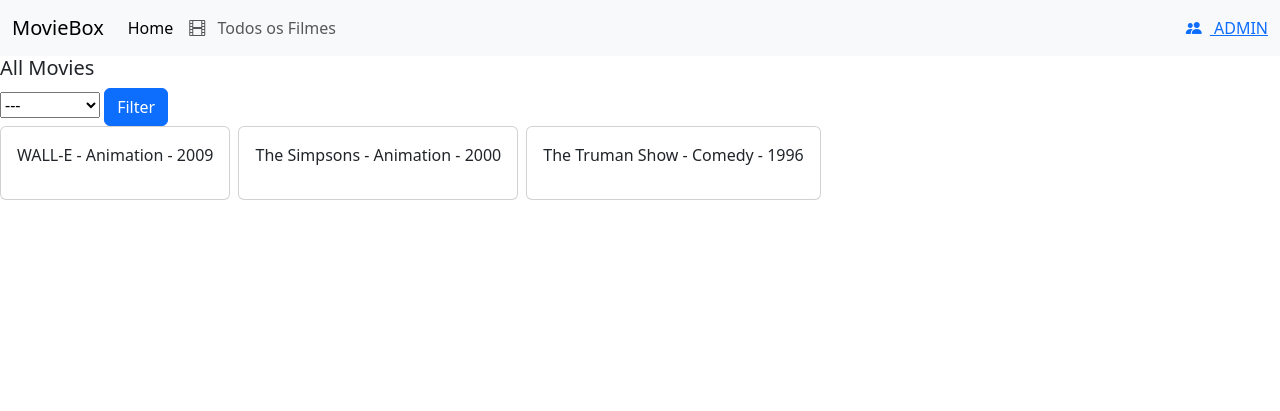
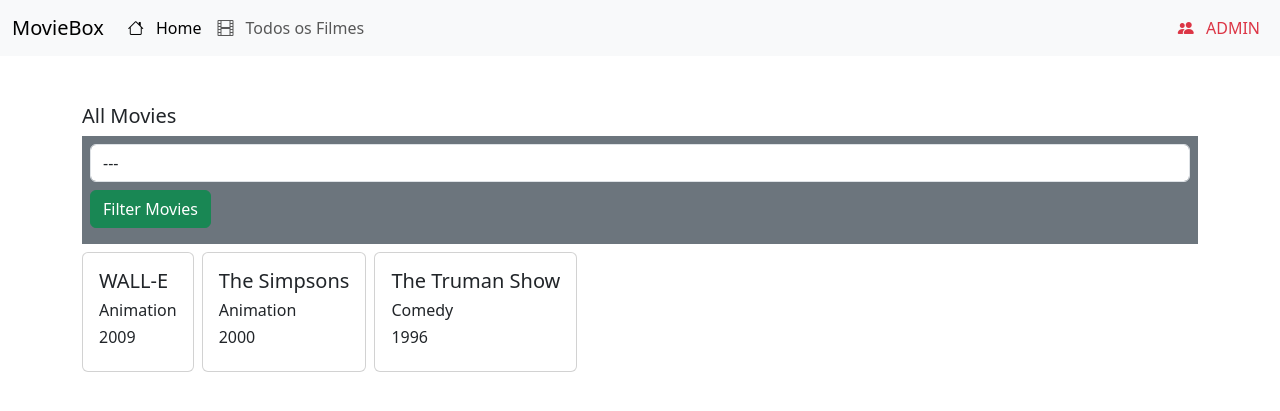
Before and after one commit to jlucasp25/letterboxd, a Django app: page /movies/ in a window 1280 px wide. Shown: the top 411 px of the page. Run offline with Django 4.2, Linux system fonts and the light colour scheme; data comes from the database, SQL or seed files in the repository.

Commit message:
Update template styling

```diff
--- a/movies/templates/index.html
+++ b/movies/templates/index.html
@@ -13,7 +13,7 @@
 <body>
 {% include 'navbar.html' %}
 <main>
-    <p class="text-main text-center pe-4">
+    <p class="text-center mt-5">
         Bem-vindo ao MovieBox!
         Aqui você pode encontrar informações sobre filmes e séries.
         Também pode registar os seus filmes e séries favoritos.
--- a/movies/templates/movie_card.html
+++ b/movies/templates/movie_card.html
@@ -1,5 +1,7 @@
 <div class="card">
     <div class="card-body">
-        <p>{{ movie.title }} - {{ movie.genre }} - {{ movie.year }}</p>
+        <h1 class="fs-5">{{ movie.title }}</h1>
+        <h2 class="fs-6">{{ movie.genre }}</h2>
+        <h2 class="fs-6">{{ movie.year }}</h2>
     </div>
 </div>
--- a/movies/templates/movie_list.html
+++ b/movies/templates/movie_list.html
@@ -13,18 +13,18 @@
 <body>
 {% include 'navbar.html' %}
 
-<main>
+<main class="container mt-5">
     <h5>{{ title }}</h5>
-    <form method="GET" action="">
-        <select name="genre">
+    <form class="bg-secondary p-2" method="GET" action="">
+        <select class="form-control" name="genre">
             <option value="">---</option>
             {% for genre in genres %}
                 <option>{{ genre }}</option>
             {% endfor %}
         </select>
-        <button type="submit" class="btn btn-primary">Filter</button>
+    <button type="submit" class="btn btn-success my-2">Filter Movies</button>
     </form>
-    <div class="d-flex flex-row gap-2">
+    <div class="d-flex flex-row gap-2 mt-2">
         {% for object in movies %}
             {% include 'movie_card.html' with movie=object %}
         {% endfor %}
--- a/movies/templates/navbar.html
+++ b/movies/templates/navbar.html
@@ -8,7 +8,9 @@
         <div class="collapse navbar-collapse" id="navbarSupportedContent">
             <ul class="navbar-nav me-auto mb-2 mb-lg-0">
                 <li class="nav-item">
-                    <a class="nav-link active" aria-current="page" href="/">Home</a>
+                    <a class="nav-link active" aria-current="page" href="/">
+                        <i class="bi bi-house me-2"></i>
+                        Home</a>
                 </li>
                 <li class="nav-item">
                     <a class="nav-link" href="{% url 'movie-list' %}">
@@ -17,9 +19,10 @@
                     </a>
                 </li>
             </ul>
-            <a href="{% url 'admin:index' %}">
+            <a class="nav-link text-danger me-2" href="{% url 'admin:index' %}">
                 <i class="bi bi-people-fill me-2"></i>
-                ADMIN</a>
+                ADMIN
+            </a>
         </div>
     </div>
 </nav>
```
